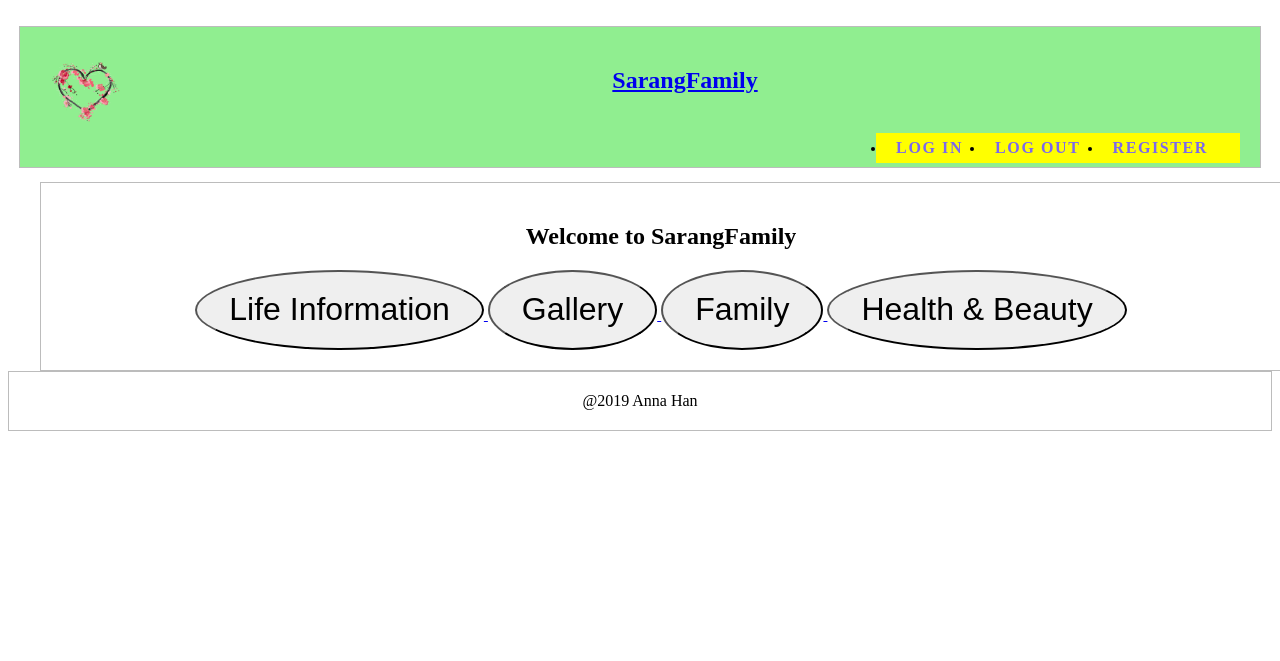
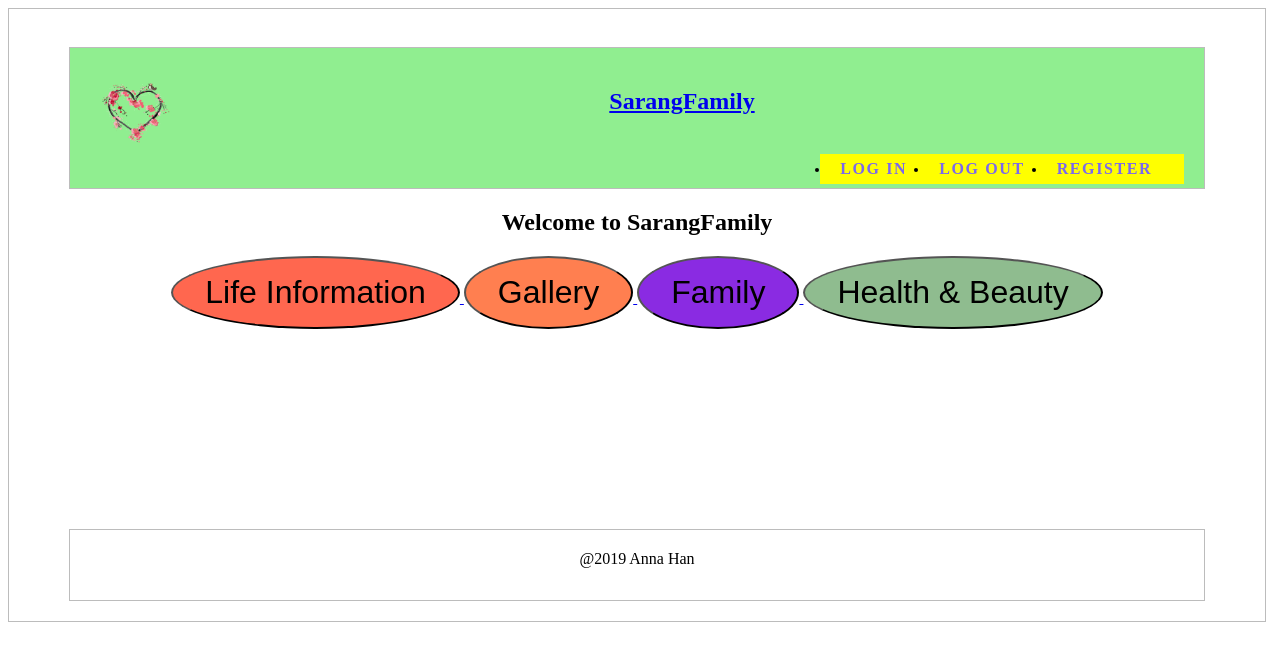
Before and after one commit to stepandrew/sarangfamily, a PHP site: page / in a window 1280 px wide. Shown: the top 661 px of the page. Run offline with PHP 8.4, Linux system fonts and the light colour scheme.

Commit message:
Add files via upload

```diff
--- a/gallery.php
+++ b/gallery.php
@@ -5,6 +5,11 @@
             	  require_once('header.php');
           	?>
    </div>
+<html>
+		<h2>In this site, I will share pictures with my family </h2>
+        <h2>This page is under construction<h2>
+
+</html>
 
   <div class="footer-container">
 
--- a/home.php
+++ b/home.php
@@ -1,16 +1,19 @@
-
+<html>
 <head>
     	<link rel="shortcut icon" href="flag32.ico" type="image/x-icon">
 
 </head>
 <body>
+
   <div class="header-container">
 
 	<?php
   	  require_once('header.php');
 	?>
-  <div class="body-container">
+ </div>
+
     <h2>Welcome to SarangFamily</h2>
+<div class ="buttonmargine">
          <a href="lifeInformation.php">
          	<button class="body-button" id="life-button">Life Information</button>
          </a>
@@ -23,11 +26,9 @@
              <a href="healthBeauty.php">
             <button class="body-button" id="health-button">Health & Beauty</button>
          </a>
+</div>
 
 
-
-    </div>
-  </div>
 
     <div class="footer-container">
 
@@ -41,7 +42,4 @@
 
 </body>
 
-
-
-
 </html>
--- a/index.php
+++ b/index.php
@@ -1,4 +1,9 @@
 <!DOCTYPE html>
 <!-- -->
+<html>
+
+
 <?php include_once("index.html"); ?>
 <?php include_once("home.php"); ?>
+
+</html>
--- a/style.css
+++ b/style.css
@@ -12,9 +12,42 @@
 
 	text-align: center;
 }
+.header-container{
+
+	background-color:#90ee90;
+	width: 90%;
+	height: 100px;
+	margin:0px auto;
+	padding:20px;
+	border:1px solid #bcbcbc;
+
+}
+
+body{
+
+	width: 95%;
+	min-height: 500px;
+	padding: 20px;
+	margin-bottom: 20px;
+	float: left;
+	border: 1px solid #bcbcbc;
+	text-align: center;
+	align-content: center;
+}
+
+.footer-container{
+	width: 90%;
+	height: 30px;
+	padding:20px;
+	margin:0px auto;
+	border:1px solid #bcbcbc;
+	text-align:center;
+
+}
 .body-button{
 	border-radius: 50%;
-	height: 80px;
+	max-height: 100px;
+
 	margin:auto;
 	padding: 16px 32px;
 	text-align: center;
@@ -23,26 +56,38 @@
 	transition-duration: 0.4s;
 	cursor: pointer;
 }
-#menu-button{
+.buttonmargine{
+	margin-bottom: 200px;
+}
+#life-button{
 	background-color: #ff674f;
 	color:black;
 }
-#menu-button:hover{
+#life-button:hover{
 	background-color: aqua;
 	color:black;
 }
-
-#login-button:hover{
+#gallery-button{
+	background-color: coral;
+	color:black;
+}
+#gallery-button:hover{
 	background-color: azure;
 	color:black;
 }
-
-#logout-button:hover{
+#family-button{
+	background-color: blueviolet;
+	color:black;
+}
+#family-button:hover{
 	background-color: azure;
 	color:black;
 }
-
-#signup-button:hover{
+#health-button {
+	background-color: darkseagreen;
+	color:black;
+}
+#health-button:hover{
 	background-color: azure;
 	color:black;
 }
@@ -62,13 +107,7 @@ h1 {
   font-family: Helvetica;
   font-size: 50px;
 }
-.header-container{
-	background-color:#90ee90;
-	width:1200px;
-	height: 100px;
-	margin:0px auto;
-	padding:20px;
-	border:1px solid #bcbcbc;}
+
 
 /*.header-container{
 	padding:20px;
@@ -79,31 +118,16 @@ h1 {
 */
 
 
-.body-container{
-	width:1200px;
-	padding:20px;
-
-	marin-bottom:20px;
-	float:left;
-	border:1px solid #bcbcbc;
-	text-align: center;
-}
-.footer-container{
-	clear:both;
-	padding:20px;
-	border:1px solid #bcbcbc;
-	text-align:center}
-
 .signupinForm {
 	background-color:yellow;
 	font-weight:900;
 	font-size:19px;
-    	letter-spacing: 8px;
+	letter-spacing: 8px;
     float: right;
     padding: 10px 10px 10px 10px;
     line-height: 12px;
 }
-.signupinForm > li {
+.signupinForm  li {
     float: left;
     margin: 0 6px 0 0;
     padding: 0 6px 0 0;
```
Also changed, not shown: healthBeauty.php (+10 -1 lines), lifeInformation.php (+8 -1 lines), login.php (+7 -4 lines), register-handler.php.php (added, +8 -0 lines), register.php (+20 -7 lines). Lines whose indentation alone changed are shown as unchanged.
